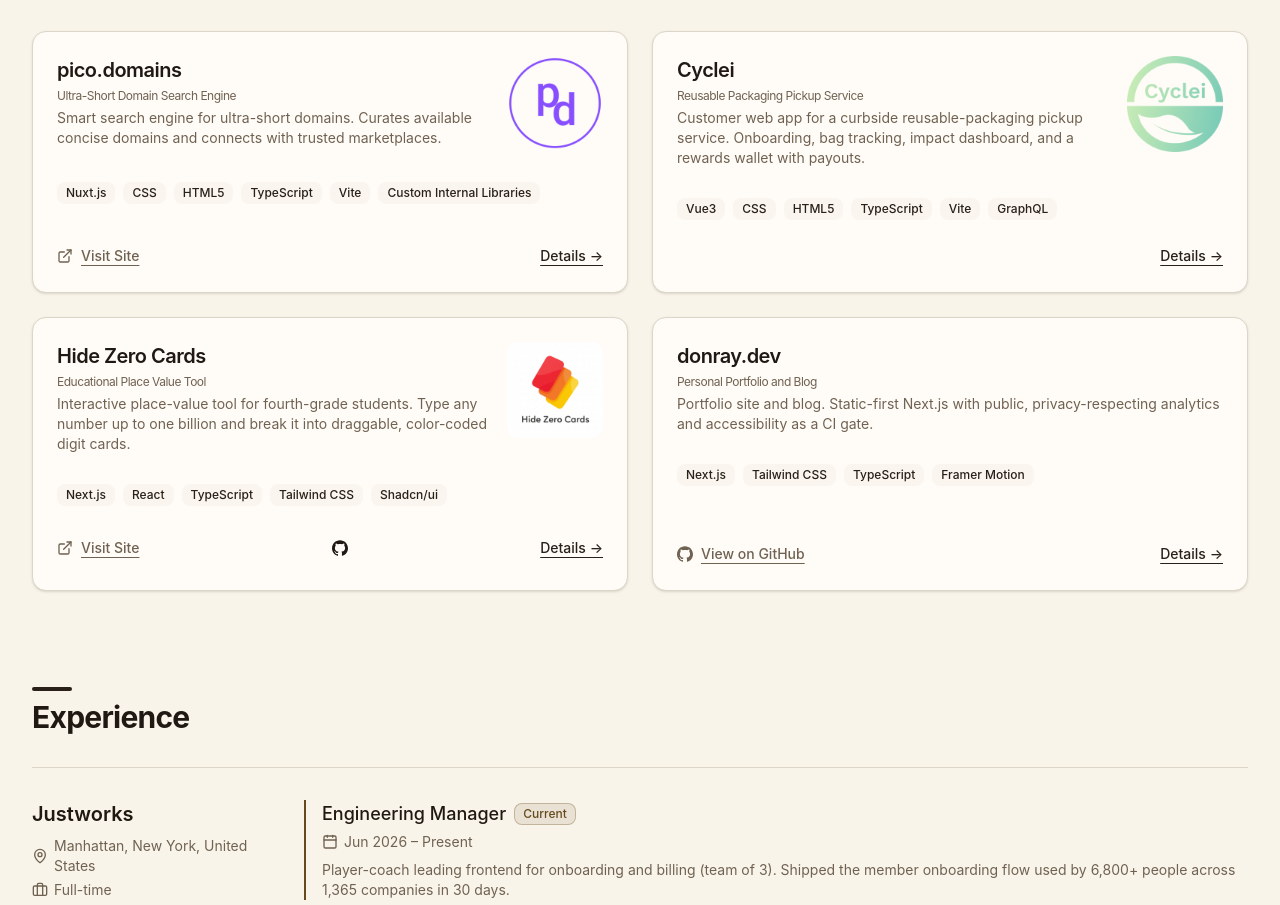
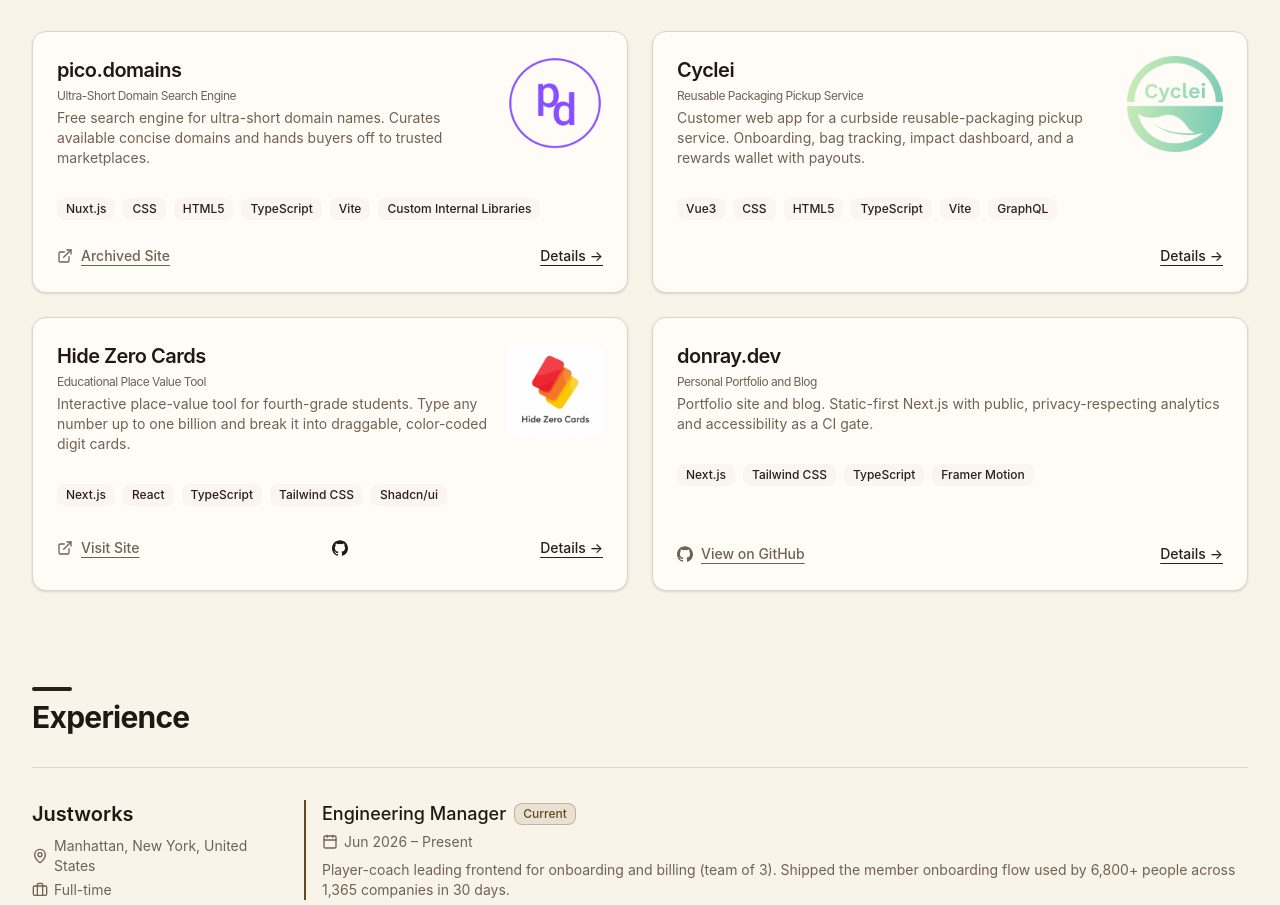
Before and after one commit to wdonray/donray.dev, a Next.js app: page / in a window 1280 px wide. Shown: the part 1514-2419 px from the top of the page. Built offline with nearby package versions, Linux system fonts and the light colour scheme.

Commit message:
fix: remove dead Cyclei URL from homepage card

```diff
--- a/src/components/projects.tsx
+++ b/src/components/projects.tsx
@@ -25,6 +25,8 @@ export interface Project {
   subtitle?: string;
   description: string;
   url?: string;
+  /** Wayback Machine snapshot, used when the live site is gone. */
+  archivedUrl?: string;
   github?: string;
   technologies: string[];
   image?: string;
@@ -42,9 +44,15 @@ export function ProjectCard({
   // Each action is an explicit visible link. No stretched invisible overlay:
   // a full-card link plus inner links creates redundant tab stops and
   // confusing screen-reader output.
-  const primaryUrl = project.url ?? project.github;
-  const primaryIsSite = Boolean(project.url);
-  const hasSecondaryGithub = Boolean(project.url && project.github);
+  const primaryUrl = project.url ?? project.archivedUrl ?? project.github;
+  const primaryKind = project.url
+    ? "site"
+    : project.archivedUrl
+      ? "archived"
+      : "github";
+  const hasSecondaryGithub = Boolean(
+    (project.url || project.archivedUrl) && project.github,
+  );
 
   return (
     <motion.div
@@ -114,10 +122,15 @@ export function ProjectCard({
               rel="noopener noreferrer"
               className="inline-flex items-center gap-2 text-sm font-medium text-muted-foreground group-hover:text-khaki transition-colors underline underline-offset-4 hover:opacity-80"
             >
-              {primaryIsSite ? (
+              {primaryKind === "site" ? (
                 <>
                   <ExternalLink className="size-4" aria-hidden="true" />
                   Visit Site
+                </>
+              ) : primaryKind === "archived" ? (
+                <>
+                  <ExternalLink className="size-4" aria-hidden="true" />
+                  Archived Site
                 </>
               ) : (
                 <>
@@ -177,8 +190,9 @@ export default function Projects() {
       title: "pico.domains",
       subtitle: "Ultra-Short Domain Search Engine",
       description:
-        "Smart search engine for ultra-short domains. Curates available concise domains and connects with trusted marketplaces.",
-      url: "https://www.pico.domains/",
+        "Free search engine for ultra-short domain names. Curates available concise domains and hands buyers off to trusted marketplaces.",
+      archivedUrl:
+        "https://web.archive.org/web/20250224032816/https://www.pico.domains/",
       technologies: [
         "Nuxt.js",
         "CSS",
```
